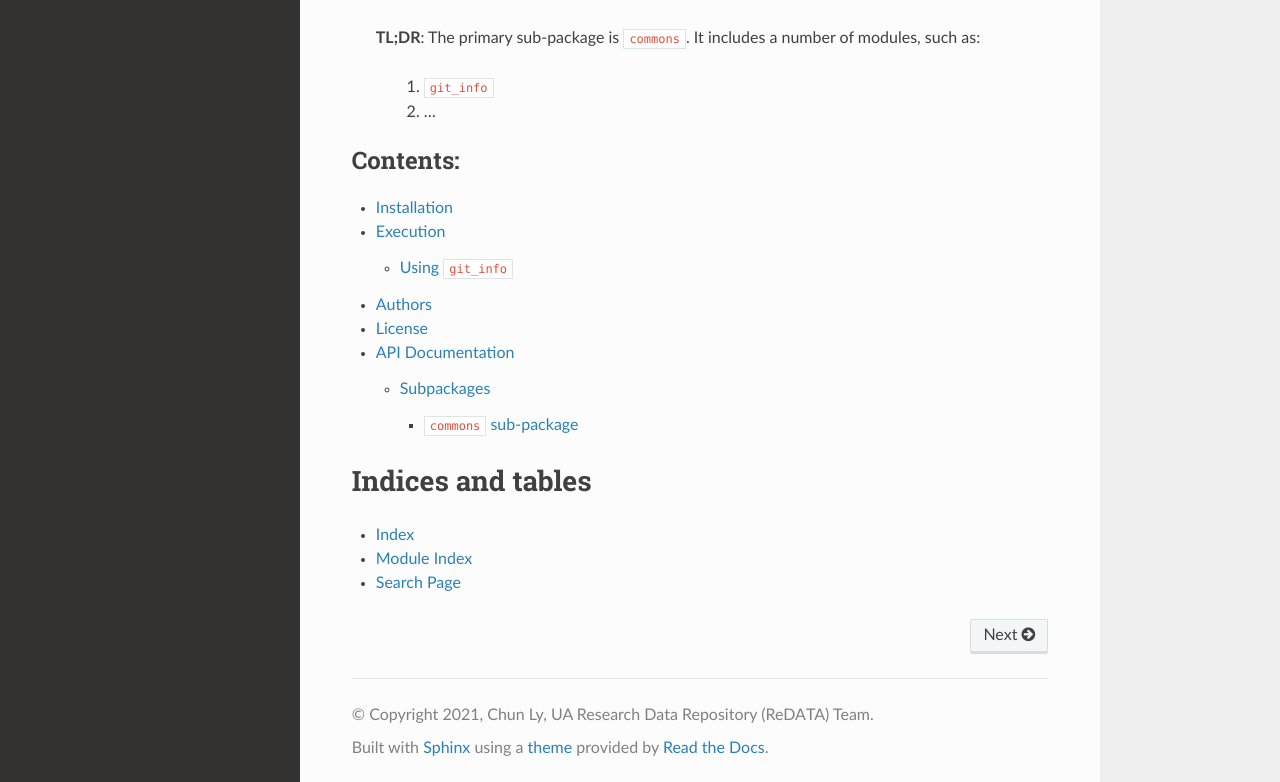
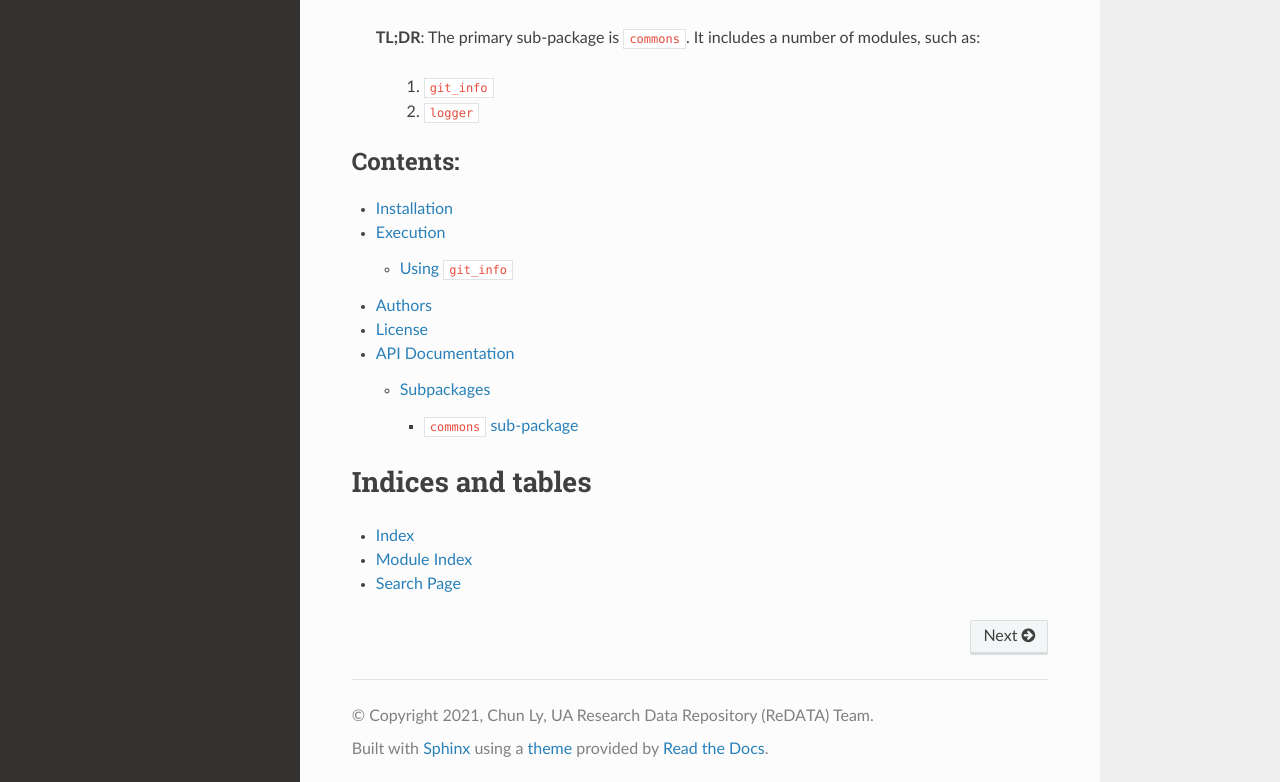
Before and after one commit to UAL-RE/redata-commons, a Sphinx documentation site: the page built from docs/source/index.rst, in a window 1280 px wide and 1071 px high. Shown: the part 286-1068 px from the top of the window. Built offline with Sphinx 7.4.7 and the Read the Docs theme 2.0.0, drawn with Linux system fonts in a browser that asks for light colours.

Commit message:
Add logger module to itemized list  [docs only]
 - index.rst
 - README.md

```diff
--- a/docs/source/index.rst
+++ b/docs/source/index.rst
@@ -18,7 +18,7 @@ The GitHub repository is available :repo:`here <>`.
    It includes a number of modules, such as:
 
      1. ``git_info``
-     2. ...
+     2. ``logger``
 
 .. toctree::
    :maxdepth: 3
```
Also changed, not shown: README.md (+1 -1 lines).
